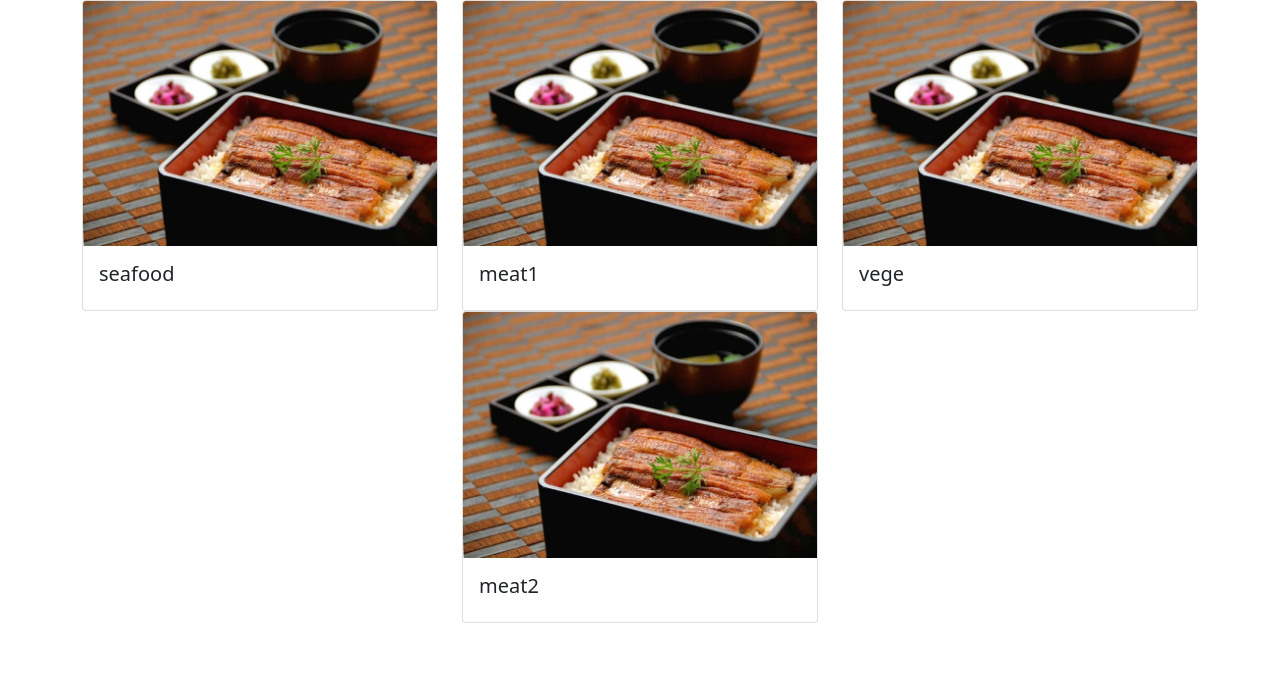
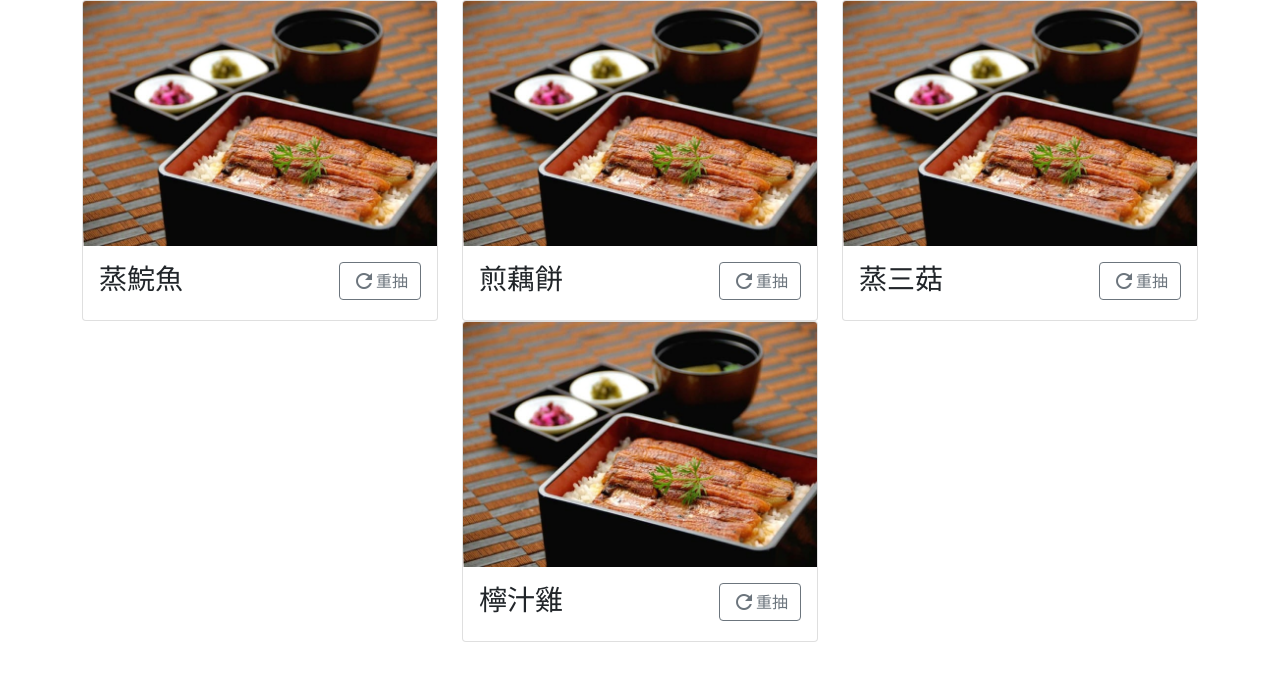
Before and after one commit to DavisChan/davischan.github.io, a Jekyll site: the page built from dishes.html, in a window 1280 px wide. Shown: the top 681 px of the page. Built offline with Jekyll 4.4.1, drawn with Linux system fonts in a browser that asks for light colours; some of the changed lines change nothing that is shown.

Commit message:
added reload button

```diff
--- a/_layouts/default.html
+++ b/_layouts/default.html
@@ -6,6 +6,7 @@
     <link href="https://cdn.jsdelivr.net/npm/bootstrap@5.0.0-beta2/dist/css/bootstrap.min.css" rel="stylesheet" integrity="sha384-BmbxuPwQa2lc/FVzBcNJ7UAyJxM6wuqIj61tLrc4wSX0szH/Ev+nYRRuWlolflfl" crossorigin="anonymous">
     <script src="https://unpkg.com/react@17/umd/react.production.min.js" crossorigin></script>
     <script src="https://unpkg.com/react-dom@17/umd/react-dom.production.min.js" crossorigin></script>
+    <link href="https://fonts.googleapis.com/icon?family=Material+Icons" rel="stylesheet">
 
     <title>{{ page.title }}</title>
   </head>
--- a/dishes.html
+++ b/dishes.html
@@ -11,21 +11,48 @@ title: 今晚食咩餸?
     return e('div', {class: 'card'}, [
       e('img', {class: 'card-img-top', src: './assets/placeholder.jpg'}, null),
       e('div', {class: 'card-body'}, [
-        e('h5', {class: 'card-title'}, props.title)
+        e('button', {type: 'button', class: 'btn btn-outline-secondary d-flex justify-content-center align-content-between float-end'}, [
+          e('i', {class: 'material-icons md-18'}, 'refresh'),
+          e('span', null, '重抽')
+        ]),
+        e('h3', {class: 'card-title'}, props.title)
       ])
     ])
   }
 
+  function shuffleArray(array) {
+    for (let i = array.length - 1; i > 0; i--) {
+        const j = Math.floor(Math.random() * (i + 1));
+        [array[i], array[j]] = [array[j], array[i]];
+    }
+  }
+
+  fetch('./dishes.json', {
+    headers: {
+      'Content-Type': 'application/json',
+      'Accept': 'application/json'
+    }
+  }).then(function(response){
+    return response.json()
+  }).then(function(dishes_json){
+    var seafood_dishes = dishes_json.seafood
+    var meat_dishes = dishes_json.meat
+    var vege_dishes = dishes_json.vege
+    console.log(dishes_json)
+
+    shuffleArray(seafood_dishes)
+    shuffleArray(meat_dishes)
+    shuffleArray(vege_dishes)
 
     const seafoodCol = e('div', {'class': 'col-sm-12 col-md-4'}, [
-    e(Card, {title: 'seafood'})
+      e(Card, {title: seafood_dishes[0]})
     ])
     const meatCol = e('div', {'class': 'col-sm-12 col-md-4'}, [
-    e(Card, {title: 'meat1'}),
-    e(Card, {title: 'meat2'})
+      e(Card, {title: meat_dishes[0]}),
+      e(Card, {title: meat_dishes[1]})
     ])
     const vegeCol = e('div', {'class': 'col-sm-12 col-md-4'}, [
-    e(Card, {title: 'vege'})
+      e(Card, {title: vege_dishes[0]})
     ])
     const mainRow = e('div',
       {'class': 'row'},
@@ -38,15 +65,5 @@ title: 今晚食咩餸?
       mainRow,
       document.getElementById('max-site')
     )
-
-  fetch('./dishes.json', {
-    headers: {
-      'Content-Type': 'application/json',
-      'Accept': 'application/json'
-    }
-  }).then(function(response){
-    return response.json()
-  }).then(function(dishes_json){
-    console.log(dishes_json)
   });
 </script>
```
Lines whose indentation alone changed are shown as unchanged.
